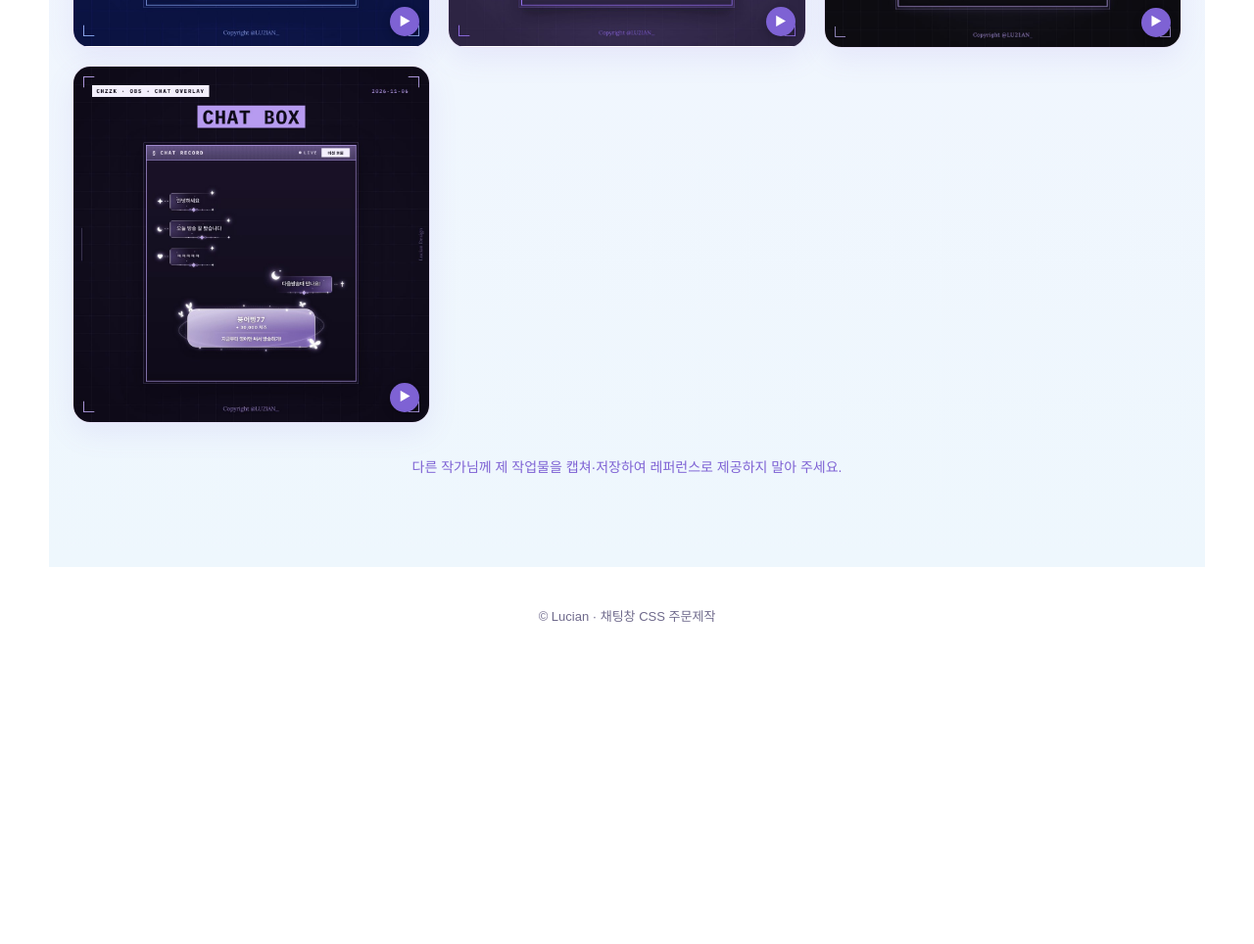
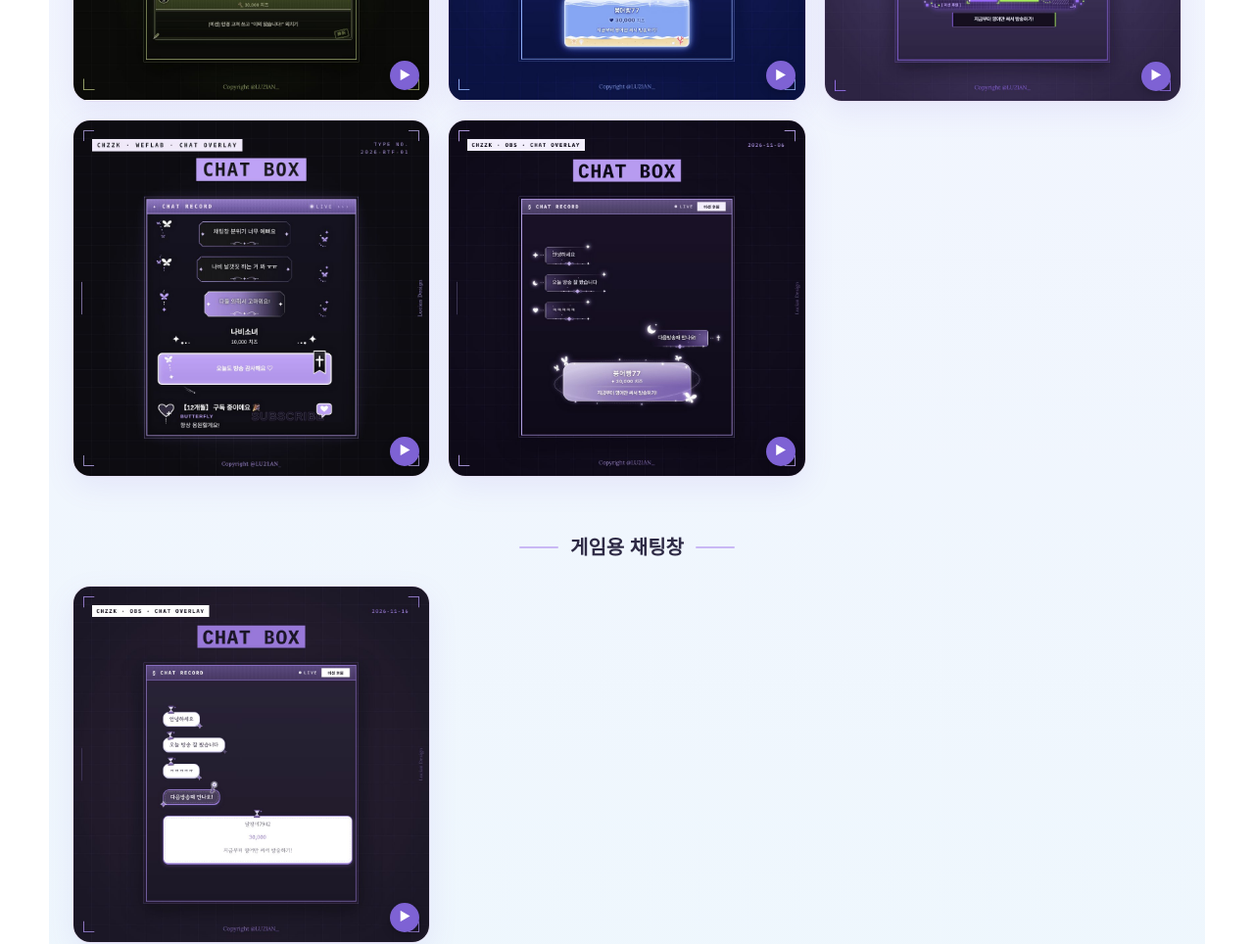
Before and after one commit to HANRIA0210/lucian-artmug, a plain HTML site: page index.html in a window 1280 px wide. Shown: the part 7040-8004 px from the top of the page at 98% size. Before the commit the page ends 7730 px from the top, so only its background shows below. Drawn offline with nearby package versions, Linux system fonts and the light colour scheme; a web font is replaced by a local one.

Commit message:
Add files via upload

```diff
--- a/app.js
+++ b/app.js
@@ -44,57 +44,56 @@ function lucianStart(C) {
     return '<details' + (i === 0 ? ' open' : '') + '><summary>' + n.title + '</summary>' + paras(n.text) + '</details>';
   }).join('');
 
-  var works = $('#worksList');
-  if (C.works && C.works.length) {
-    C.works.forEach(function (w) {
+  /* ── 작업물 (저챗용 / 게임용) ── */
+  var setOrigin = function (f) {
+    var wr = f.parentNode.getBoundingClientRect(), r = f.getBoundingClientRect();
+    var cx = (r.left + r.width / 2 - wr.left) / wr.width, cy = (r.top + r.height / 2 - wr.top) / wr.height;
+    var ox = cx < 0.34 ? 'left' : cx > 0.66 ? 'right' : 'center';
+    var oy = cy < 0.34 ? 'top' : cy > 0.66 ? 'bottom' : 'center';
+    f.style.transformOrigin = ox + ' ' + oy;
+  };
+  var close = function (f) {
+    f.classList.remove('on');
+    if (f.__gif) { f.__gif.el.classList.remove('ready'); f.__gif.el.removeAttribute('src'); }
+  };
+  var open = function (f) {
+    if (f.classList.contains('on')) return;
+    $$('.works figure.on').forEach(close);
+    setOrigin(f);
+    f.classList.add('on');
+    var g = f.__gif;
+    if (g) {
+      g.el.classList.remove('ready');
+      g.el.src = '';
+      g.el.src = g.src;   // 처음부터 재생
+      if (g.el.complete && g.el.naturalWidth) g.el.classList.add('ready');
+    }
+  };
+  function renderWorks(box, items) {
+    if (!box) return;
+    if (!items.length) { box.innerHTML = '<div class="empty">작업물을 준비하고 있어요.</div>'; return; }
+    items.forEach(function (w) {
       var f = document.createElement('figure');
-      var box = document.createElement('div');
-      box.className = 'work-box';
+      var wb = document.createElement('div');
+      wb.className = 'work-box';
       var img = document.createElement('img');
       img.src = w.src; img.alt = w.title || '작업물';
       img.addEventListener('load', postHeight);
-      box.appendChild(img);
+      wb.appendChild(img);
       if (w.gif) {
         var anim = document.createElement('img');
         anim.className = 'work-gif'; anim.alt = '';
         anim.addEventListener('load', function () { if (f.classList.contains('on')) anim.classList.add('ready'); });
-        box.appendChild(anim);
+        wb.appendChild(anim);
         var hint = document.createElement('span');
         hint.className = 'work-play'; hint.textContent = '▶';
-        box.appendChild(hint);
+        wb.appendChild(hint);
         f.__gif = { el: anim, src: w.gif };
       }
-      f.appendChild(box);
+      f.appendChild(wb);
       if (w.title) { var c = document.createElement('figcaption'); c.textContent = w.title; f.appendChild(c); }
-      works.appendChild(f);
-    });
-
-    /* 마우스를 올리면(모바일은 터치) 크게 + GIF 재생 */
-    var setOrigin = function (f) {
-      var wr = works.getBoundingClientRect(), r = f.getBoundingClientRect();
-      var cx = (r.left + r.width / 2 - wr.left) / wr.width, cy = (r.top + r.height / 2 - wr.top) / wr.height;
-      var ox = cx < 0.34 ? 'left' : cx > 0.66 ? 'right' : 'center';
-      var oy = cy < 0.34 ? 'top' : cy > 0.66 ? 'bottom' : 'center';
-      f.style.transformOrigin = ox + ' ' + oy;
-    };
-    var open = function (f) {
-      if (f.classList.contains('on')) return;
-      $$('figure.on', works).forEach(close);
-      setOrigin(f);
-      f.classList.add('on');
-      var g = f.__gif;
-      if (g) {
-        g.el.classList.remove('ready');
-        g.el.src = '';
-        g.el.src = g.src;   // 처음부터 재생
-        if (g.el.complete && g.el.naturalWidth) g.el.classList.add('ready');
-      }
-    };
-    var close = function (f) {
-      f.classList.remove('on');
-      if (f.__gif) { f.__gif.el.classList.remove('ready'); f.__gif.el.removeAttribute('src'); }
-    };
-    $$('figure', works).forEach(function (f) {
+      box.appendChild(f);
+      /* 마우스를 올리면(모바일은 터치) 크게 + GIF 재생 */
       var lastType = 'mouse';
       f.addEventListener('pointerdown', function (e) { lastType = e.pointerType; });
       f.addEventListener('pointerenter', function (e) { if (e.pointerType === 'mouse') open(f); });
@@ -104,9 +103,10 @@ function lucianStart(C) {
         f.classList.contains('on') ? close(f) : open(f);
       });
     });
-  } else {
-    works.innerHTML = '<div class="empty">작업물을 준비하고 있어요.</div>';
   }
+  var allWorks = Array.isArray(C.works) ? C.works : [];
+  renderWorks($('#worksChat'), allWorks.filter(function (w) { return (w.cat || 'chat') === 'chat'; }));
+  renderWorks($('#worksGame'), allWorks.filter(function (w) { return w.cat === 'game'; }));
 
   /* ── 옵션 / 미리보기 ── */
   var state = {
--- a/data.json
+++ b/data.json
@@ -115,43 +115,63 @@
   "works": [
     {
       "src": "works/rb01.jpg",
-      "gif": "works/rb01.gif"
+      "gif": "works/rb01.gif",
+      "cat": "chat"
     },
     {
       "src": "works/rb02.jpg",
-      "gif": "works/rb02.gif"
+      "gif": "works/rb02.gif",
+      "cat": "chat"
+    },
+    {
+      "src": "works/rb11.jpg",
+      "gif": "works/rb11.gif",
+      "cat": "chat"
     },
     {
       "src": "works/rb03.jpg",
-      "gif": "works/rb03.gif"
+      "gif": "works/rb03.gif",
+      "cat": "chat"
     },
     {
       "src": "works/rb04.jpg",
-      "gif": "works/rb04.gif"
+      "gif": "works/rb04.gif",
+      "cat": "chat"
     },
     {
       "src": "works/rb05.jpg",
-      "gif": "works/rb05.gif"
+      "gif": "works/rb05.gif",
+      "cat": "chat"
     },
     {
       "src": "works/rb06.jpg",
-      "gif": "works/rb06.gif"
+      "gif": "works/rb06.gif",
+      "cat": "chat"
     },
     {
       "src": "works/rb07.jpg",
-      "gif": "works/rb07.gif"
+      "gif": "works/rb07.gif",
+      "cat": "chat"
     },
     {
       "src": "works/rb08.jpg",
-      "gif": "works/rb08.gif"
+      "gif": "works/rb08.gif",
+      "cat": "chat"
     },
     {
       "src": "works/rb09.jpg",
-      "gif": "works/rb09.gif"
+      "gif": "works/rb09.gif",
+      "cat": "chat"
     },
     {
       "src": "works/rb10.jpg",
-      "gif": "works/rb10.gif"
+      "gif": "works/rb10.gif",
+      "cat": "chat"
+    },
+    {
+      "src": "works/rb12.jpg",
+      "gif": "works/rb12.gif",
+      "cat": "game"
     }
   ]
 }
--- a/index.html
+++ b/index.html
@@ -7,7 +7,7 @@
 <link rel="preconnect" href="https://fonts.googleapis.com">
 <link rel="stylesheet" href="https://fonts.googleapis.com/css2?family=Cormorant+Garamond:ital,wght@0,600;1,500&display=swap">
 <link rel="stylesheet" href="https://cdn.jsdelivr.net/gh/orioncactus/pretendard@v1.3.9/dist/web/static/pretendard.min.css">
-<link rel="stylesheet" href="style.css?v=6">
+<link rel="stylesheet" href="style.css?v=7">
 </head>
 <body>
 <div class="page">
@@ -201,13 +201,20 @@
       <h2>작업물</h2>
       <p class="sub">마우스를 올리면(모바일은 터치) 크게 보이면서 움직이는 모습을 볼 수 있어요.</p>
     </div>
-    <div class="works" id="worksList"></div>
+    <div class="work-group">
+      <h3 class="work-title">저챗용 채팅창</h3>
+      <div class="works" id="worksChat"></div>
+    </div>
+    <div class="work-group">
+      <h3 class="work-title">게임용 채팅창</h3>
+      <div class="works" id="worksGame"></div>
+    </div>
     <p class="warn">다른 작가님께 제 작업물을 캡쳐·저장하여 레퍼런스로 제공하지 말아 주세요.</p>
   </section>
 
   <footer class="foot">© Lucian · 채팅창 CSS 주문제작</footer>
 </div>
 
-<script src="app.js?v=6"></script>
+<script src="app.js?v=7"></script>
 </body>
 </html>
--- a/style.css
+++ b/style.css
@@ -275,3 +275,8 @@ b { font-weight: 700; }
   .plan .won span { font-size: 40px; }
   .addons li { flex-direction: column; align-items: flex-start; gap: 4px; }
 }
+
+/* 작업물 분류 (저챗용 / 게임용) */
+.work-group + .work-group { margin-top: 56px; }
+.work-title { display: flex; align-items: center; justify-content: center; gap: 12px; margin: 0 0 22px; font-size: 20px; font-weight: 800; color: var(--text); }
+.work-title::before, .work-title::after { content: ''; width: 40px; height: 2px; border-radius: 2px; background: var(--lav); }
```
Also changed, not shown: admin.html (+28 -15 lines).
